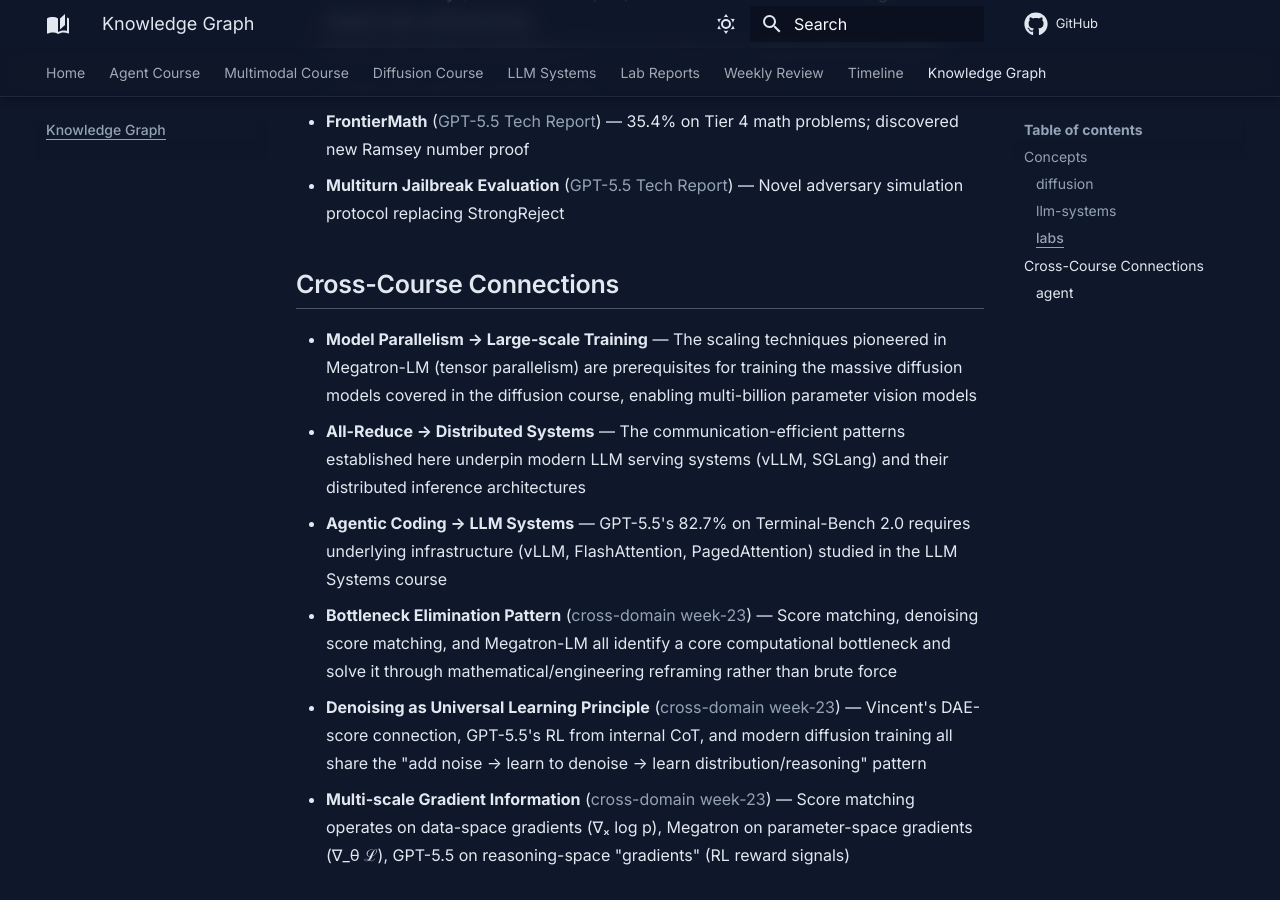
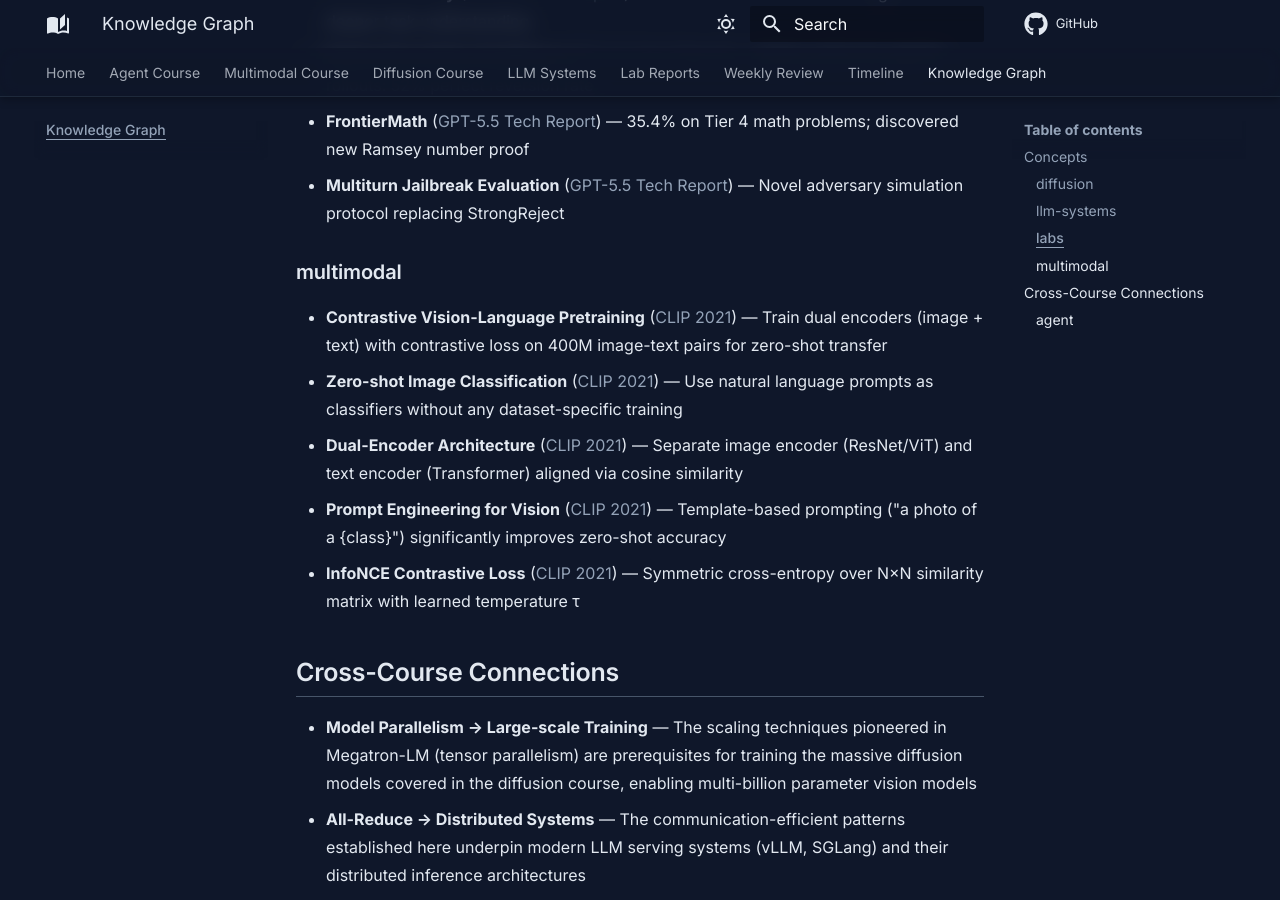
Before and after one commit to caiyuanrui/research-curriculum, an MkDocs documentation site: the page built from docs/knowledge-graph.md, in a window 1280 px wide and 900 px high, scrolled down 1198 px. Built offline with MkDocs 1.6.1 and Material for MkDocs 9.7.7, drawn with Linux system fonts in a browser that asks for light colours; comment, search, counter and statistics services are not loaded.

Commit message:
Add multimodal: Radford et al. (2021) - Learning Transferable Visual Models From Natural Language Supervision (CLIP)

```diff
--- a/docs/knowledge-graph.md
+++ b/docs/knowledge-graph.md
@@ -23,6 +23,13 @@
 - **Destructive Action Avoidance** ([GPT-5.5 Tech Report](labs/001-gpt-5-5-technical-report.md)) — Safety metric for agentic rollouts: 52% perfect reversion rate
 - **FrontierMath** ([GPT-5.5 Tech Report](labs/001-gpt-5-5-technical-report.md)) — 35.4% on Tier 4 math problems; discovered new Ramsey number proof
 - **Multiturn Jailbreak Evaluation** ([GPT-5.5 Tech Report](labs/001-gpt-5-5-technical-report.md)) — Novel adversary simulation protocol replacing StrongReject
+
+### multimodal
+- **Contrastive Vision-Language Pretraining** ([CLIP 2021](multimodal/001-clip-radford-2021.md)) — Train dual encoders (image + text) with contrastive loss on 400M image-text pairs for zero-shot transfer
+- **Zero-shot Image Classification** ([CLIP 2021](multimodal/001-clip-radford-2021.md)) — Use natural language prompts as classifiers without any dataset-specific training
+- **Dual-Encoder Architecture** ([CLIP 2021](multimodal/001-clip-radford-2021.md)) — Separate image encoder (ResNet/ViT) and text encoder (Transformer) aligned via cosine similarity
+- **Prompt Engineering for Vision** ([CLIP 2021](multimodal/001-clip-radford-2021.md)) — Template-based prompting ("a photo of a {class}") significantly improves zero-shot accuracy
+- **InfoNCE Contrastive Loss** ([CLIP 2021](multimodal/001-clip-radford-2021.md)) — Symmetric cross-entropy over N×N similarity matrix with learned temperature τ
 
 ## Cross-Course Connections
 
--- a/mkdocs.yml
+++ b/mkdocs.yml
@@ -95,6 +95,7 @@ nav:
     - "001: ReAct (Yao 2023)": agent/001-react-yao-2022.md
   - Multimodal Course:
     - multimodal/index.md
+    - "001: CLIP (Radford 2021)": multimodal/001-clip-radford-2021.md
   - Diffusion Course:
     - diffusion/index.md
     - "001: Score Matching (Hyvarinen 2005)": diffusion/001-score-matching-hyvarinen-2005.md
```
Also changed, not shown: docs/multimodal/001-clip-radford-2021.md (added, +82 -0 lines), docs/multimodal/index.md (+1 -1 lines), docs/timeline.md (+1 -0 lines).
